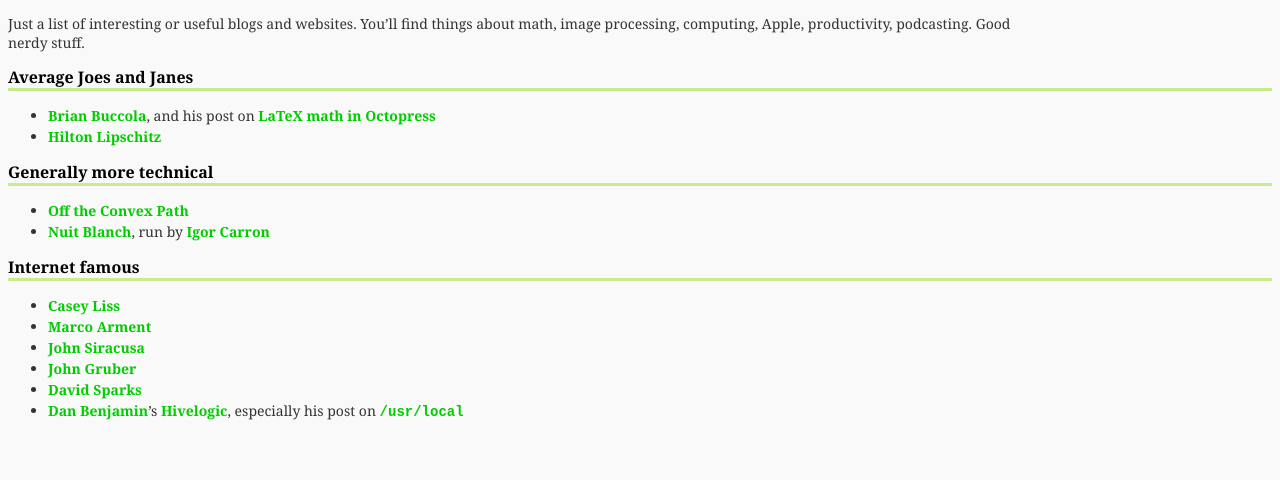
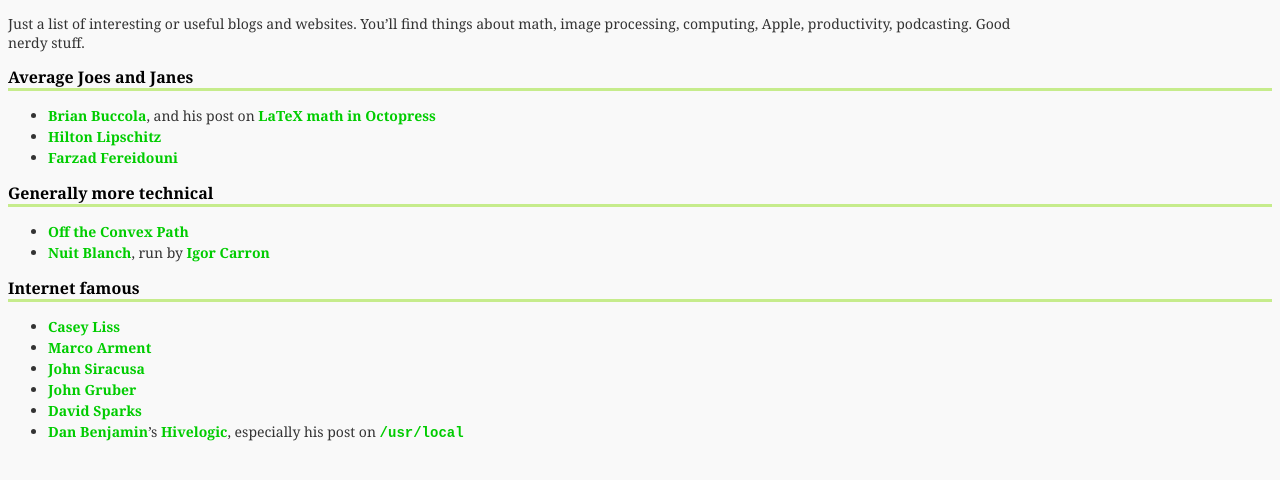
Before and after one commit to zacbook/zacbook, a Jekyll site: the page built from pages/blogroll.md, in a window 1280 px wide. Shown: the top 480 px of the page. Built offline with Jekyll 4.4.1, drawn with Linux system fonts in a browser that asks for light colours.

Commit message:
Added Farzad.

```diff
--- a/pages/blogroll.md
+++ b/pages/blogroll.md
@@ -15,6 +15,7 @@
 
 - [Brian Buccola](http://brianbuccola.com), and his post on [LaTeX math in Octopress](http://brianbuccola.com/latex-math-in-octopress/)
 - [Hilton Lipschitz](http://hiltmon.com)
+- [Farzad Fereidouni](http://www.spechron.com)
 
 ## Generally more technical
 
```
